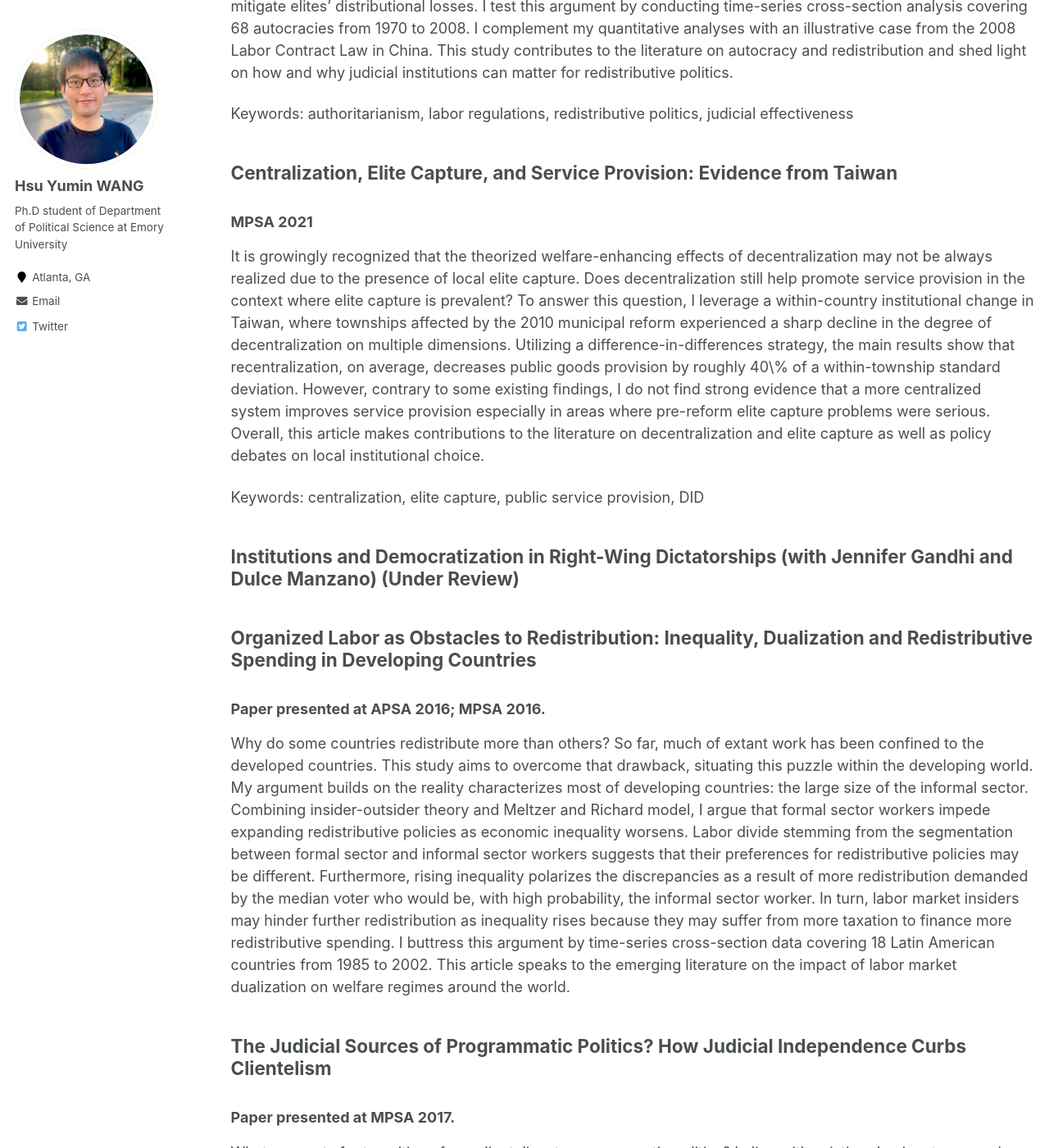
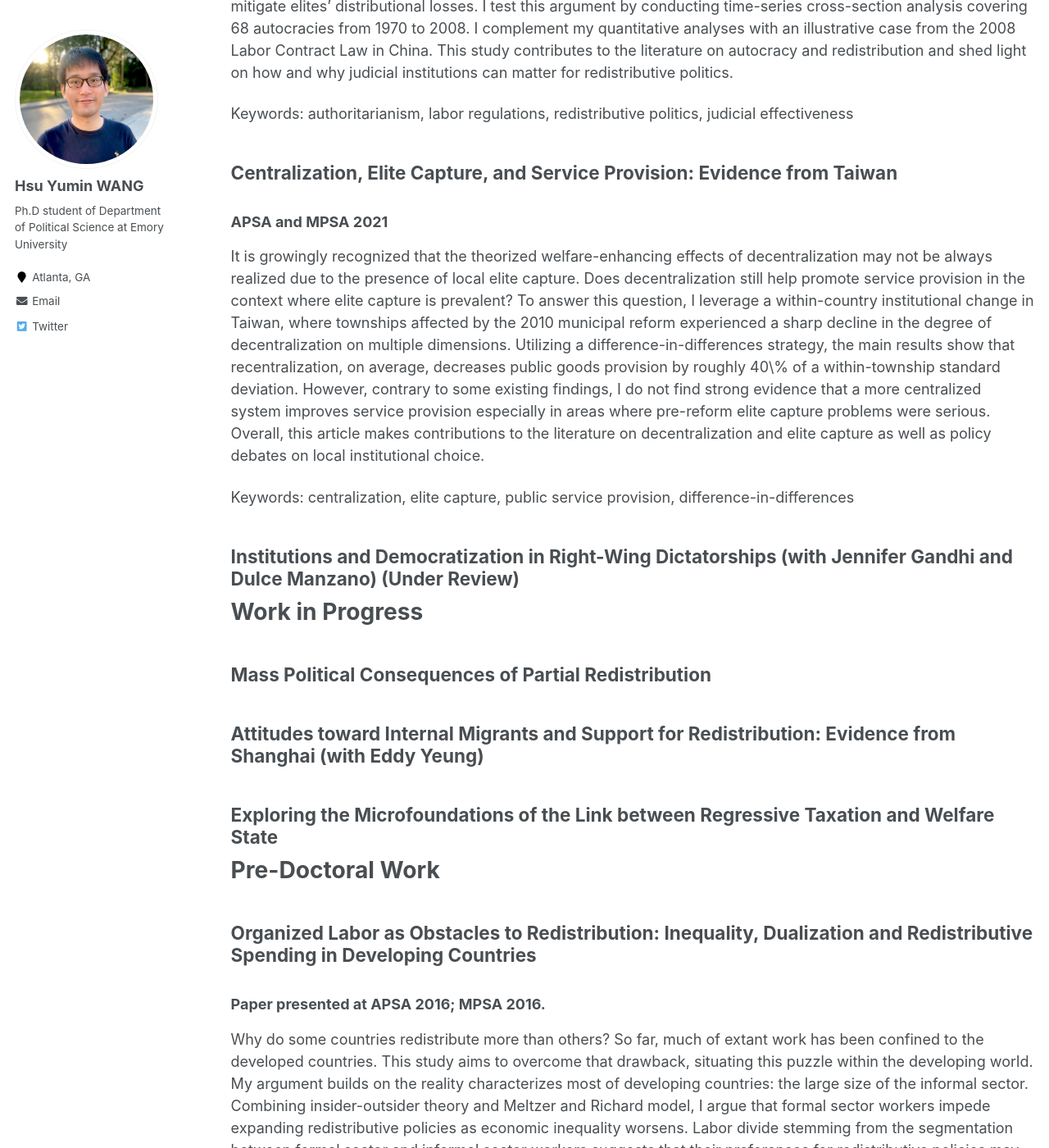
Before and after one commit to hsuyumin/hsuyumin.github.io, a Jekyll site: the page built from _pages/publications.md, in a window 1280 px wide and 1400 px high, scrolled down 506 px. Shown: the whole window at 82% size. Built offline with Jekyll 4.4.1, drawn with Linux system fonts in a browser that asks for light colours; some of the changed text lies outside the part shown.

Commit message:
Update publications.md

```diff
--- a/_pages/publications.md
+++ b/_pages/publications.md
@@ -11,18 +11,28 @@ redirect_from:
 # Conference & Working Papers
 
 ## Autocracy and Labor Regulations
-### MPSA 2021; [APOSS Webinar](https://aposs.cc/schedule/appease-workers-without-losses-autocracy-and-progressive-labor-regulations-by-hsu-yumin-wang/)
+### APSA and MPSA 2021; [APOSS Webinar](https://aposs.cc/schedule/appease-workers-without-losses-autocracy-and-progressive-labor-regulations-by-hsu-yumin-wang/)
 Under what conditions would dictators improve labor regulations? It is well established in the literature that economic inequality plays an important role in inducing autocrats to implement redistribution to buy off revolutionary threats. However, a more protective labor law may decrease elites' economic benefits and thus loyalty to the incumbent regime. I argue that an ineffective court system can help dictators to balance workers' gains and elites' losses because it allows dictators to more easily control the judicial process of labor disputes to mitigate elites' distributional losses. I test this argument by conducting time-series cross-section analysis covering 68 autocracies from 1970 to 2008. I complement my quantitative analyses with an illustrative case from the 2008 Labor Contract Law in China. This study contributes to the literature on autocracy and redistribution and shed light on how and why judicial institutions can matter for redistributive politics.
 
 Keywords: authoritarianism, labor regulations, redistributive politics, judicial effectiveness
 
 ## Centralization, Elite Capture, and Service Provision: Evidence from Taiwan
-### MPSA 2021
+### APSA and MPSA 2021
 It is growingly recognized that the theorized welfare-enhancing effects of decentralization may not be always realized due to the presence of local elite capture. Does decentralization still help promote service provision in the context where elite capture is prevalent? To answer this question, I leverage a within-country institutional change in Taiwan, where townships affected by the 2010 municipal reform experienced a sharp decline in the degree of decentralization on multiple dimensions. Utilizing a difference-in-differences strategy, the main results show that recentralization, on average, decreases public goods provision by roughly 40\% of a within-township standard deviation. However, contrary to some existing findings, I do not find strong evidence that a more centralized system improves service provision especially in areas where pre-reform elite capture problems were serious. Overall, this article makes contributions to the literature on decentralization and elite capture as well as policy debates on local institutional choice.
 
-Keywords: centralization, elite capture, public service provision, DID
+Keywords: centralization, elite capture, public service provision, difference-in-differences
 
 ## Institutions and Democratization in Right-Wing Dictatorships (with Jennifer Gandhi and Dulce Manzano) (Under Review)
+
+
+# Work in Progress
+
+## Mass Political Consequences of Partial Redistribution
+## Attitudes toward Internal Migrants and Support for Redistribution: Evidence from Shanghai (with Eddy Yeung)
+## Exploring the Microfoundations of the Link between Regressive Taxation and Welfare State
+
+
+# Pre-Doctoral Work
 
 ## Organized Labor as Obstacles to Redistribution: Inequality, Dualization and Redistributive Spending in Developing Countries
 ### Paper presented at APSA 2016; MPSA 2016.
```
